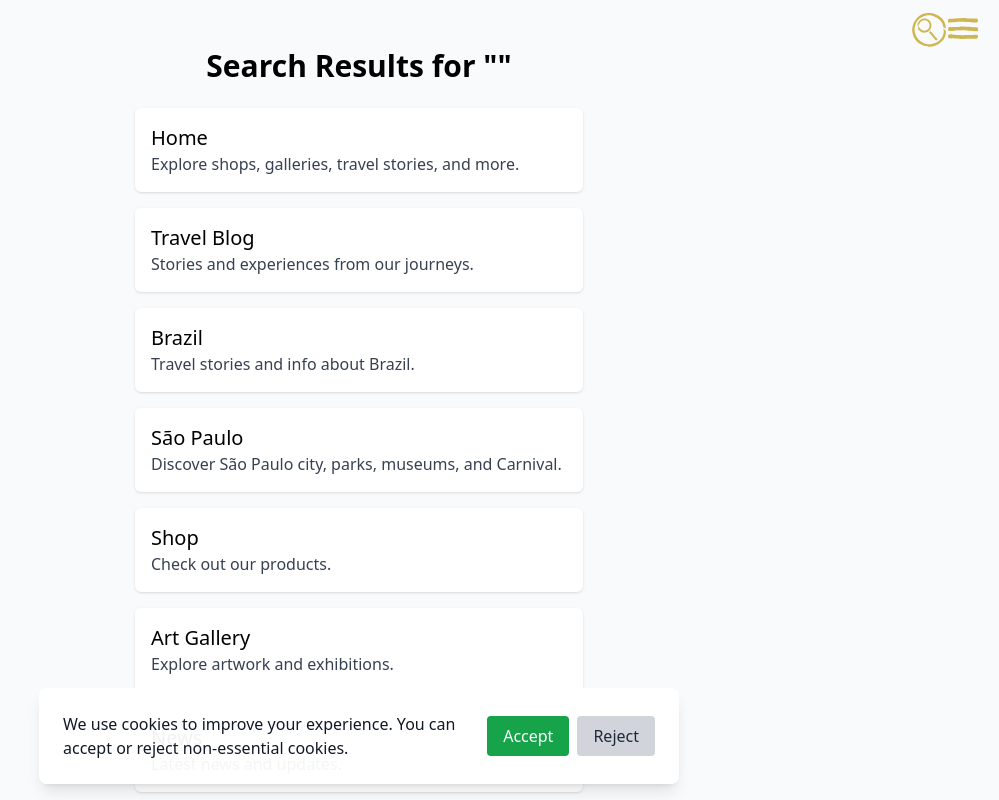
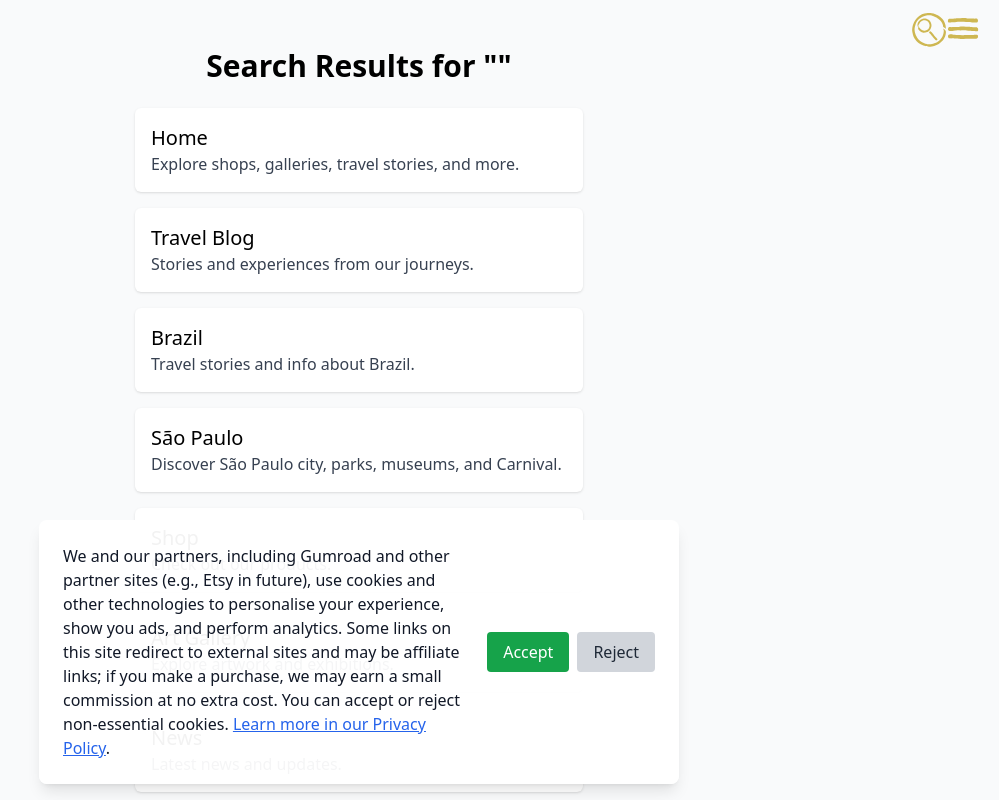
Before and after one commit to whyorhow/nomadscribbles-site, a React (Create React App) app: page /search in a window 1280 px wide. Shown: the top 800 px of the page, without its empty margins (281-1280 px from the left). Built offline with nearby package versions, Linux system fonts and the light colour scheme.

Commit message:
Describe your update here

```diff
--- a/src/CookieConsent.js
+++ b/src/CookieConsent.js
@@ -49,7 +49,15 @@ export default function CookieConsent() {
       transition-opacity duration-300 ${fade ? "opacity-0" : "opacity-100 animate-slideBounce"}`}
     >
       <p className="text-gray-900 text-center md:text-left flex-1 text-sm md:text-base leading-snug">
-        We use cookies to improve your experience. You can accept or reject non-essential cookies.
+        We and our partners, including Gumroad and other partner sites (e.g., Etsy in future), use cookies and other technologies to personalise your experience, show you ads, and perform analytics. Some links on this site redirect to external sites and may be affiliate links; if you make a purchase, we may earn a small commission at no extra cost. You can accept or reject non-essential cookies.{" "}
+        <a
+          href="/privacy-policy"
+          target="_blank"
+          rel="noopener noreferrer"
+          className="underline text-blue-600 hover:text-blue-800"
+        >
+          Learn more in our Privacy Policy
+        </a>.
       </p>
       <div className="flex gap-2 mt-2 md:mt-0">
         <button
```
